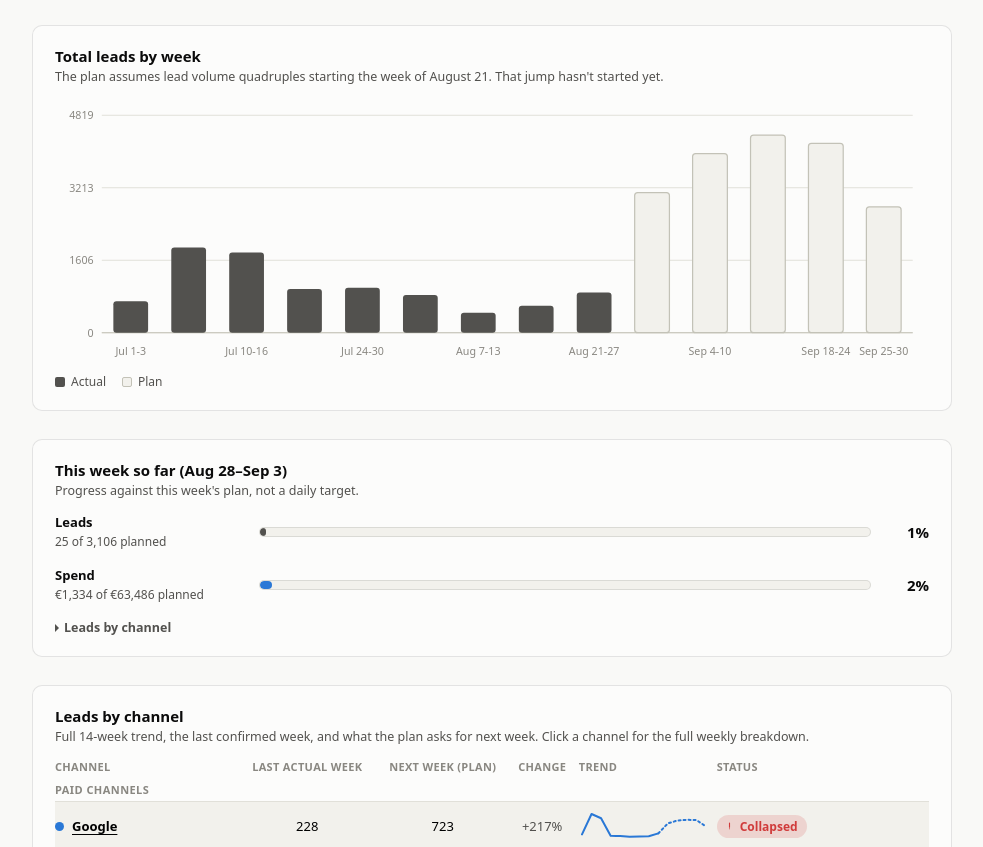
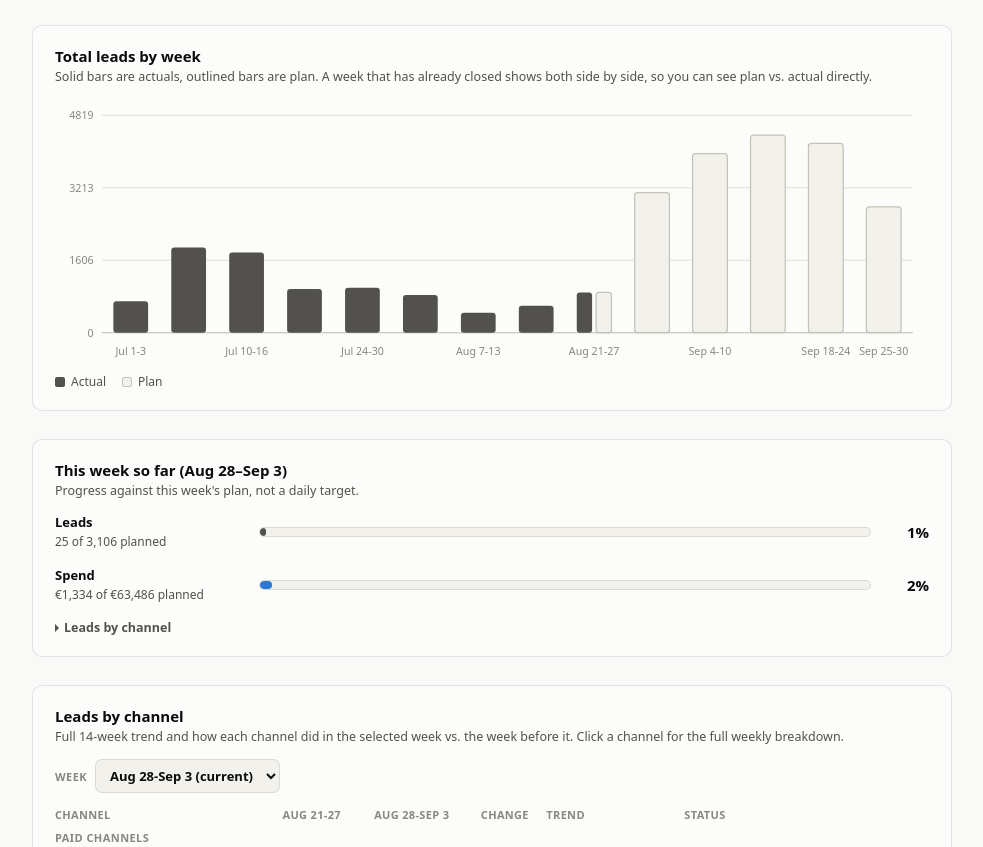
Before and after one commit to francoecker-akka/akka-q3-tracker-site, a website: page index.html in a window 1280 px wide. Shown: the part 744-1591 px from the top of the page, without its empty margins (148-1131 px from the left). Drawn offline with Linux system fonts and the light colour scheme.

Commit message:
Add a week selector for the channel table/detail view, and paired plan-vs-actual bars for closed weeks in the leads chart

```diff
--- a/index.html
+++ b/index.html
@@ -118,6 +118,15 @@
 
   .section-title { font-size: 15px; font-weight: 700; margin: 0 0 2px; }
   .section-note { font-size: 12.5px; color: var(--ink-2); margin: 0 0 14px; }
+
+  .week-select-row { display: flex; align-items: center; gap: 8px; margin-bottom: 14px; }
+  .week-select-row label { font-size: 11px; font-weight: 700; letter-spacing: 0.04em; text-transform: uppercase; color: var(--muted); }
+  .week-select-row select {
+    font: inherit; font-size: 13px; font-weight: 600; color: var(--ink);
+    background: var(--surface-2); border: 1px solid var(--border); border-radius: 7px;
+    padding: 6px 10px; cursor: pointer;
+  }
+  .week-select-row select:focus { outline: 2px solid var(--s-google); outline-offset: 1px; }
 
   .legend { display: flex; gap: 16px; flex-wrap: wrap; font-size: 12px; color: var(--ink-2); margin-top: 10px; }
   .legend .item { display: flex; align-items: center; gap: 6px; }
@@ -254,7 +263,7 @@
 
     <div class="card">
       <p class="section-title">Total leads by week</p>
-      <p class="section-note">The plan assumes lead volume quadruples starting the week of August 21. That jump hasn't started yet.</p>
+      <p class="section-note">Solid bars are actuals, outlined bars are plan. A week that has already closed shows both side by side, so you can see plan vs. actual directly.</p>
       <div class="chart-holder">
         <svg id="leadsChart" viewBox="0 0 860 260" style="width:100%; height:auto; display:block;"></svg>
         <div class="tooltip" id="leadsTooltip"></div>
@@ -277,11 +286,15 @@
 
     <div class="card">
       <p class="section-title">Leads by channel</p>
-      <p class="section-note">Full 14-week trend, the last confirmed week, and what the plan asks for next week. Click a channel for the full weekly breakdown.</p>
+      <p class="section-note">Full 14-week trend and how each channel did in the selected week vs. the week before it. Click a channel for the full weekly breakdown.</p>
+      <div class="week-select-row">
+        <label for="weekSelect">Week</label>
+        <select id="weekSelect"></select>
+      </div>
       <div class="table-scroll">
         <table class="ch-table" id="channelTable">
           <thead>
-            <tr><th>Channel</th><th class="num">Last actual week</th><th class="num">Next week (plan)</th><th class="num">Change</th><th>Trend</th><th>Status</th></tr>
+            <tr><th>Channel</th><th class="num" id="colPrevLabel">Prior week</th><th class="num" id="colSelLabel">Selected week</th><th class="num">Change</th><th>Trend</th><th>Status</th></tr>
           </thead>
           <tbody></tbody>
         </table>
@@ -290,7 +303,7 @@
 
     <div class="card">
       <p class="section-title">Weekly breakdown: <span id="detailChannelName">Google</span></p>
-      <p class="section-note">Dark numbers are results. Light gray numbers are the plan, not yet real. The current week is highlighted.</p>
+      <p class="section-note">Dark numbers are results. Light gray numbers are the plan, not yet real. The selected week is highlighted.</p>
       <div class="table-scroll">
         <table class="detail-table" id="detailTable"></table>
       </div>
@@ -469,11 +482,16 @@
     });
   }
 
+  function planForWeek(i) {
+    var idx = i - originalActualCount;
+    return (idx >= 0 && idx < originalPlanTotalLeads.length) ? originalPlanTotalLeads[idx] : null;
+  }
+
   function drawLeadsChart() {
     var svg = document.getElementById('leadsChart');
     var W = 860, H = 260, padL = 46, padR = 16, padT = 16, padB = 30;
     var plotW = W - padL - padR, plotH = H - padT - padB;
-    var maxY = Math.max.apply(null, totalLeads) * 1.1;
+    var maxY = Math.max.apply(null, totalLeads.concat(originalPlanTotalLeads)) * 1.1;
     var n = weeks.length;
     var bw = plotW / n * 0.6;
     var slot = plotW / n;
@@ -502,10 +520,9 @@
     var inkMuted = resolveVar('--ink-2'), surface2 = resolveVar('--surface-2'), baseline = resolveVar('--baseline');
     var tooltip = document.getElementById('leadsTooltip');
 
-    totalLeads.forEach(function (v, i) {
-      var isActual = i < actualCount;
+    function addBar(bx, bw2, v, weekLabel, typeLabel, isActual) {
       var rect = el('rect', {
-        x: x(i), y: y(v), width: bw, height: Math.max(h(v), 1), rx: 3,
+        x: bx, y: y(v), width: bw2, height: Math.max(h(v), 1), rx: 3,
         fill: isActual ? inkMuted : surface2,
         stroke: isActual ? 'none' : baseline,
         'stroke-width': isActual ? 0 : 1.2
@@ -514,19 +531,31 @@
       rect.addEventListener('mouseenter', function () {
         var svgRect = svg.getBoundingClientRect();
         var holder = svg.parentElement.getBoundingClientRect();
-        var px = svgRect.left - holder.left + ((x(i) + bw / 2) / W) * svgRect.width;
+        var px = svgRect.left - holder.left + ((bx + bw2 / 2) / W) * svgRect.width;
         var py = svgRect.top - holder.top + (y(v) / H) * svgRect.height;
-        tooltip.innerHTML = '<b>' + weeks[i] + '</b><br>' + (isActual ? 'Actual leads: ' : 'Planned leads: ') + '<b>' + v.toLocaleString('en-US') + '</b>';
+        tooltip.innerHTML = '<b>' + weekLabel + '</b><br>' + typeLabel + ': <b>' + v.toLocaleString('en-US') + '</b>';
         tooltip.style.left = px + 'px';
         tooltip.style.top = (py - 8) + 'px';
         tooltip.classList.add('show');
       });
       rect.addEventListener('mouseleave', function () { tooltip.classList.remove('show'); });
       svg.appendChild(rect);
+    }
+
+    weeks.forEach(function (w, i) {
+      var isActual = i < actualCount;
+      var plan = planForWeek(i);
+      if (isActual && plan !== null) {
+        var pairBw = bw / 2 - 2;
+        addBar(x(i), pairBw, totalLeads[i], w, 'Actual leads', true);
+        addBar(x(i) + pairBw + 4, pairBw, plan, w, 'Original plan', false);
+      } else {
+        addBar(x(i), bw, totalLeads[i], w, isActual ? 'Actual leads' : 'Planned leads', isActual);
+      }
 
       if (i % 2 === 0 || i === weeks.length - 1) {
         var t = el('text', { x: x(i) + bw / 2, y: H - 8, 'text-anchor': 'middle', class: 'axis-label' });
-        t.textContent = weeks[i];
+        t.textContent = w;
         svg.appendChild(t);
       }
     });
@@ -559,6 +588,8 @@
   }
 
   var currentWeekIndex = actualCount; // Aug 28-Sep 3: the week under way right now
+  var selectedWeekIndex = currentWeekIndex; // which week the "Leads by channel" table + detail card are showing
+  var selectedChannelIdx = 0; // which channel row is active in the detail card
 
   function pctChangeLabel(last, next) {
     if (last === 0) return next === 0 ? '–' : 'new';
@@ -567,13 +598,14 @@
   }
 
   function channelRow(ch, color, idx) {
-    var last = ch.data[actualCount - 1];
-    var next = ch.data[actualCount];
+    var prevIdx = selectedWeekIndex - 1;
+    var prev = prevIdx >= 0 ? ch.data[prevIdx] : null;
+    var sel = ch.data[selectedWeekIndex];
     return '<tr data-idx="' + idx + '">' +
       '<td><div class="ch-name"><span class="ch-dot" style="background:' + color + '"></span>' + ch.name + '</div></td>' +
-      '<td class="num">' + last.toLocaleString('en-US') + '</td>' +
-      '<td class="num">' + next.toLocaleString('en-US') + '</td>' +
-      '<td class="num" style="color:var(--ink-2)">' + pctChangeLabel(last, next) + '</td>' +
+      '<td class="num">' + (prev === null ? '–' : prev.toLocaleString('en-US')) + '</td>' +
+      '<td class="num">' + sel.toLocaleString('en-US') + '</td>' +
+      '<td class="num" style="color:var(--ink-2)">' + (prev === null ? '–' : pctChangeLabel(prev, sel)) + '</td>' +
       '<td class="spark-cell">' + sparkline(ch.data, color) + '</td>' +
       '<td><span class="chip ' + ch.status + '"><svg viewBox="0 0 16 16" fill="none">' + statusIcon(ch.status) + '</svg>' + ch.statusLabel + '</span></td>' +
       '</tr>';
@@ -585,11 +617,40 @@
     return out;
   }
 
+  function sumOriginalPlanArrays(list) {
+    var out = originalPlanTotalLeads.map(function () { return 0; });
+    list.forEach(function (ch) {
+      if (!ch.originalPlanData) return;
+      ch.originalPlanData.forEach(function (v, i) { out[i] += v; });
+    });
+    return out;
+  }
+
   function sumField(list, field) {
     return list.reduce(function (acc, ch) { return acc + (ch[field] || 0); }, 0);
   }
 
-  var clickable = []; // flat list of { name, data, color, leadsSoFar, isPaid, spendSoFar, spendPlan } in row order
+  var clickable = []; // flat list of { name, data, originalPlanData, color, leadsSoFar, isPaid, spendSoFar, spendPlan } in row order
+
+  function updateWeekColumnHeaders() {
+    var prevIdx = selectedWeekIndex - 1;
+    document.getElementById('colPrevLabel').textContent = prevIdx >= 0 ? weeks[prevIdx] : '—';
+    document.getElementById('colSelLabel').textContent = weeks[selectedWeekIndex];
+  }
+
+  function populateWeekSelect() {
+    var sel = document.getElementById('weekSelect');
+    sel.innerHTML = weeks.map(function (w, i) {
+      var tag = i === currentWeekIndex ? ' (current)' : (i >= actualCount ? ' (plan)' : '');
+      return '<option value="' + i + '">' + w + tag + '</option>';
+    }).join('');
+    sel.value = selectedWeekIndex;
+    sel.addEventListener('change', function () {
+      selectedWeekIndex = parseInt(sel.value, 10);
+      fillChannelTable();
+      selectChannel(selectedChannelIdx);
+    });
+  }
 
   function fillChannelTable() {
     var tbody = document.querySelector('#channelTable tbody');
@@ -598,20 +659,22 @@
     var otherColor = resolveVar('--ink-2');
     var inkColor = resolveVar('--ink');
 
+    updateWeekColumnHeaders();
+
     clickable = [];
     paidChannels.forEach(function (ch) {
-      clickable.push({ name: ch.name, data: ch.data, color: paidColors[ch.key], leadsSoFar: ch.leadsSoFar, isPaid: true, spendSoFar: ch.spendSoFar, spendPlan: ch.spendPlan });
+      clickable.push({ name: ch.name, data: ch.data, originalPlanData: ch.originalPlanData, color: paidColors[ch.key], leadsSoFar: ch.leadsSoFar, isPaid: true, spendSoFar: ch.spendSoFar, spendPlan: ch.spendPlan });
     });
     otherChannels.forEach(function (ch) {
-      clickable.push({ name: ch.name, data: ch.data, color: otherColor, leadsSoFar: ch.leadsSoFar, isPaid: false });
+      clickable.push({ name: ch.name, data: ch.data, originalPlanData: ch.originalPlanData, color: otherColor, leadsSoFar: ch.leadsSoFar, isPaid: false });
     });
     var paidTotalIdx = clickable.length;
     clickable.push({
-      name: 'Paid (total)', data: sumArrays(paidChannels), color: inkColor, isPaid: true,
+      name: 'Paid (total)', data: sumArrays(paidChannels), originalPlanData: sumOriginalPlanArrays(paidChannels), color: inkColor, isPaid: true,
       leadsSoFar: sumField(paidChannels, 'leadsSoFar'), spendSoFar: sumField(paidChannels, 'spendSoFar'), spendPlan: sumField(paidChannels, 'spendPlan')
     });
     var organicTotalIdx = clickable.length;
-    clickable.push({ name: 'Organic (total)', data: sumArrays(otherChannels), color: otherColor, isPaid: false, leadsSoFar: sumField(otherChannels, 'leadsSoFar') });
+    clickable.push({ name: 'Organic (total)', data: sumArrays(otherChannels), originalPlanData: sumOriginalPlanArrays(otherChannels), color: otherColor, isPaid: false, leadsSoFar: sumField(otherChannels, 'leadsSoFar') });
 
     var pi = 0;
     var html = '<tr class="group-row" data-idx="' + paidTotalIdx + '"><td colspan="6">Paid channels</td></tr>';
@@ -633,14 +696,14 @@
     var table = document.getElementById('detailTable');
     var highlight = 'background:color-mix(in srgb, ' + color + ' 30%, transparent); font-weight:800;';
     var head = '<tr>' + weeks.map(function (w, i) {
-      var style = i === currentWeekIndex ? highlight : '';
+      var style = i === selectedWeekIndex ? highlight : '';
       return '<th style="' + style + '">' + w + '</th>';
     }).join('') + '</tr>';
     var row = '<tr>' + data.map(function (v, i) {
       var isPlan = i >= actualCount;
-      var isCurrent = i === currentWeekIndex;
-      var cls = isPlan && !isCurrent ? 'is-plan' : '';
-      var style = isCurrent ? highlight : '';
+      var isSelected = i === selectedWeekIndex;
+      var cls = isPlan && !isSelected ? 'is-plan' : '';
+      var style = isSelected ? highlight : '';
       return '<td class="' + cls + '" style="' + style + '">' + v.toLocaleString('en-US') + '</td>';
     }).join('') + '</tr>';
     table.innerHTML = head + row;
@@ -684,19 +747,38 @@
     container.innerHTML = html;
   }
 
+  function planOnlyRow(label, value, formatFn) {
+    return '<div class="progress-row"><div class="progress-label"><span>' + label + '</span><span class="progress-figure">' + formatFn(value) + '</span></div></div>';
+  }
+
   function renderChannelProgress(ch) {
     var container = document.getElementById('channelProgress');
-    var weekPlanLeads = ch.data[actualCount];
     var leadsFmt = function (v) { return Math.round(v).toLocaleString('en-US'); };
-    var html = progressBarRow('Leads so far this week', ch.leadsSoFar || 0, weekPlanLeads, leadsFmt, ch.color);
-    if (ch.isPaid) {
-      var eurFmt = function (v) { return '€' + Math.round(v).toLocaleString('en-US'); };
-      html += progressBarRow('Spend so far this week', ch.spendSoFar || 0, ch.spendPlan || 0, eurFmt, resolveVar('--s-google'));
+    var eurFmt = function (v) { return '€' + Math.round(v).toLocaleString('en-US'); };
+    var html;
+    if (selectedWeekIndex === currentWeekIndex) {
+      // The live, still-open week: compare running "so far" totals against its plan.
+      html = progressBarRow('Leads so far this week', ch.leadsSoFar || 0, ch.data[actualCount], leadsFmt, ch.color);
+      if (ch.isPaid) {
+        html += progressBarRow('Spend so far this week', ch.spendSoFar || 0, ch.spendPlan || 0, eurFmt, resolveVar('--s-google'));
+      }
+    } else if (selectedWeekIndex < actualCount) {
+      // A closed week: show the real result against whatever plan we had on record for it.
+      var actual = ch.data[selectedWeekIndex];
+      var planIdx = selectedWeekIndex - originalActualCount;
+      var plan = (ch.originalPlanData && planIdx >= 0 && planIdx < ch.originalPlanData.length) ? ch.originalPlanData[planIdx] : null;
+      html = plan !== null
+        ? progressBarRow('Leads that week', actual, plan, leadsFmt, ch.color)
+        : planOnlyRow('Leads that week', actual, leadsFmt);
+    } else {
+      // A future week beyond the one in progress: nothing to compare yet, just the plan.
+      html = planOnlyRow('Planned leads', ch.data[selectedWeekIndex], leadsFmt);
     }
     container.innerHTML = html;
   }
 
   function selectChannel(idx) {
+    selectedChannelIdx = idx;
     document.querySelectorAll('#channelTable tbody tr[data-idx]').forEach(function (row) {
       row.classList.toggle('selected', parseInt(row.getAttribute('data-idx'), 10) === idx);
     });
@@ -709,6 +791,7 @@
   drawLeadsChart();
   renderWeekSummary();
   renderWeekLeadsByChannel();
+  populateWeekSelect();
   fillChannelTable();
   selectChannel(0);
   window.addEventListener('resize', function () { drawCumChart(); drawLeadsChart(); });
```
